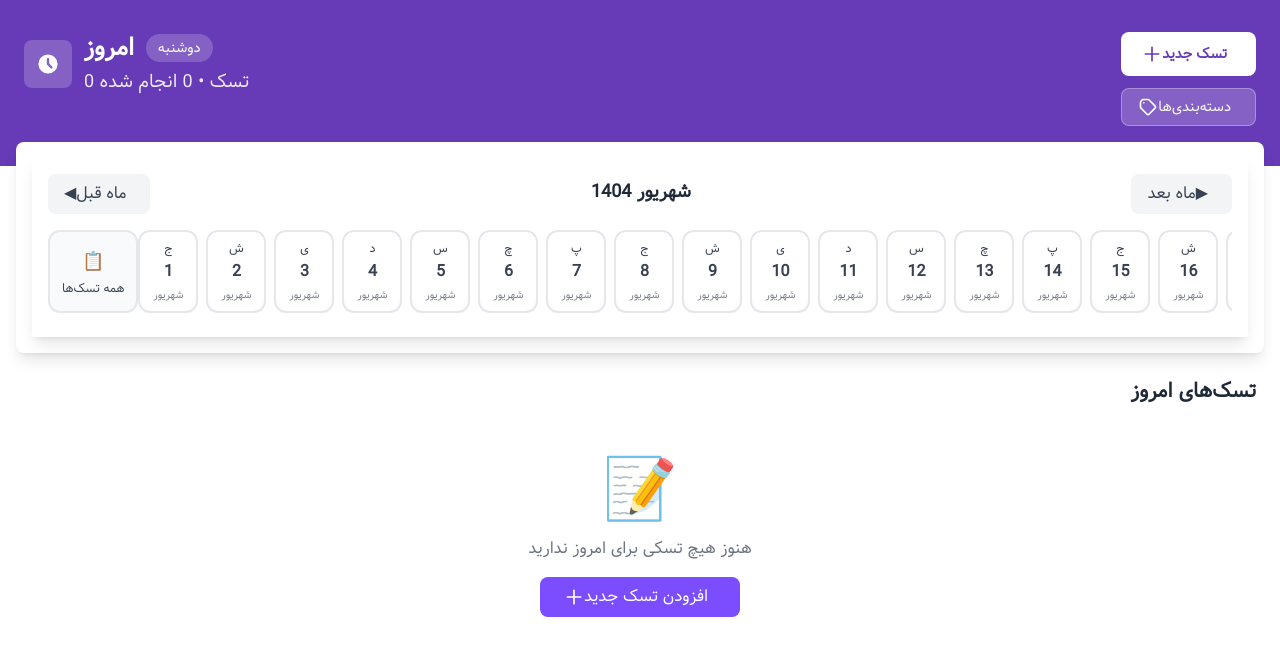
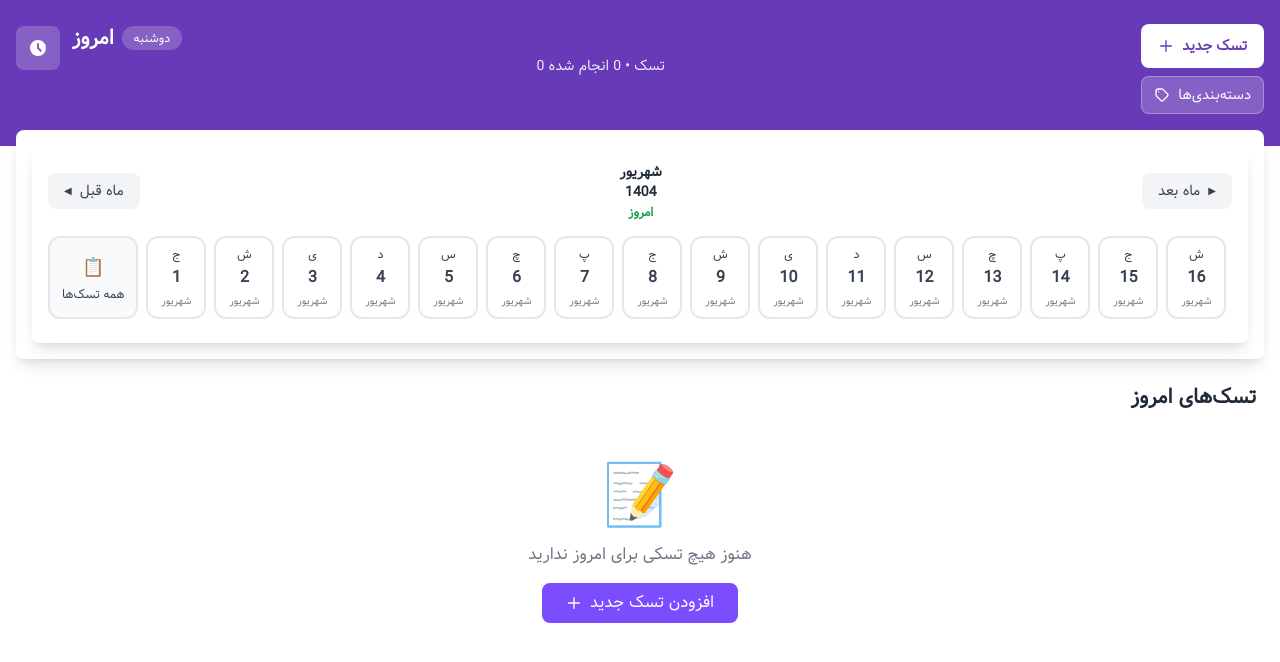
Before and after one commit to mbeigi-reza/ToDo-list, a React (Create React App) app: page / in a window 1280 px wide. Shown: the top 662 px of the page. Built offline with nearby package versions, Linux system fonts and the light colour scheme; the HTML template or start-up script is replaced by a standard one.

Commit message:
Minor changes

```diff
--- a/package.json
+++ b/package.json
@@ -2,7 +2,7 @@
   "name": "persian-todo-list",
   "version": "1.0.0",
   "private": true,
-  "homepage": "https://YOUR_USERNAME.github.io/persian-todo-list",
+  "homepage": ".",
   "dependencies": {
     "@fullcalendar/interaction": "^6.1.19",
     "@fullcalendar/moment": "^6.1.19",
--- a/src/App.js
+++ b/src/App.js
@@ -1,6 +1,5 @@
-// C:\Users\Dell\Desktop\ToDo-list\src\App.js
 import React from 'react';
-import { BrowserRouter, Routes, Route } from 'react-router-dom';
+import { HashRouter as Router, Routes, Route } from 'react-router-dom';
 import { TaskProvider } from './context/TaskContext';
 import HomePage from './components/HomePage/HomePage';
 import AddTaskPage from './components/AddTaskPage/AddTaskPage';
@@ -10,13 +9,15 @@ import './App.css';
 function App() {
   return (
     <TaskProvider>
-      <BrowserRouter>
-        <Routes>
-          <Route path="/" element={<HomePage />} />
-          <Route path="/add" element={<AddTaskPage />} />
-          <Route path="/categories" element={<CategoryManager />} />
-        </Routes>
-      </BrowserRouter>
+      <Router>
+        <div className="App">
+          <Routes>
+            <Route path="/" element={<HomePage />} />
+            <Route path="/add" element={<AddTaskPage />} />
+            <Route path="/categories" element={<CategoryManager />} />
+          </Routes>
+        </div>
+      </Router>
     </TaskProvider>
   );
 }
--- a/src/components/HomePage/HomePage.jsx
+++ b/src/components/HomePage/HomePage.jsx
@@ -4,33 +4,33 @@ import { useTasks } from '../../context/TaskContext';
 import HorizontalCalendar from './HorizontalCalendar';
 import TaskList from './TaskList';
 
-// کامپوننت آیکون‌های SVG
+// آیکون‌های SVG بهینه‌شده برای موبایل
 const TodayIcon = () => (
-  <svg className="w-5 h-5 md:w-6 md:h-6" fill="currentColor" viewBox="0 0 20 20">
+  <svg className="w-4 h-4 xs:w-5 xs:h-5" fill="currentColor" viewBox="0 0 20 20">
     <path fillRule="evenodd" d="M10 18a8 8 0 100-16 8 8 0 000 16zm1-12a1 1 0 10-2 0v4a1 1 0 00.293.707l2.828 2.829a1 1 0 101.415-1.415L11 9.586V6z" clipRule="evenodd" />
   </svg>
 );
 
 const AllTasksIcon = () => (
-  <svg className="w-5 h-5 md:w-6 md:h-6" fill="none" stroke="currentColor" viewBox="0 0 24 24">
+  <svg className="w-4 h-4 xs:w-5 xs:h-5" fill="none" stroke="currentColor" viewBox="0 0 24 24">
     <path strokeLinecap="round" strokeLinejoin="round" strokeWidth={2} d="M9 5H7a2 2 0 00-2 2v12a2 2 0 002 2h10a2 2 0 002-2V7a2 2 0 00-2-2h-2M9 5a2 2 0 002 2h2a2 2 0 002-2M9 5a2 2 0 012-2h2a2 2 0 012 2" />
   </svg>
 );
 
 const CalendarIcon = () => (
-  <svg className="w-5 h-5 md:w-6 md:h-6" fill="none" stroke="currentColor" viewBox="0 0 24 24">
+  <svg className="w-4 h-4 xs:w-5 xs:h-5" fill="none" stroke="currentColor" viewBox="0 0 24 24">
     <path strokeLinecap="round" strokeLinejoin="round" strokeWidth={2} d="M8 7V3m8 4V3m-9 8h10M5 21h14a2 2 0 002-2V7a2 2 0 00-2-2H5a2 2 0 00-2 2v12a2 2 0 002 2z" />
   </svg>
 );
 
 const AddTaskIcon = () => (
-  <svg className="w-4 h-4 md:w-5 md:h-5" fill="none" stroke="currentColor" viewBox="0 0 24 24">
+  <svg className="w-3 h-3 xs:w-4 xs:h-4" fill="none" stroke="currentColor" viewBox="0 0 24 24">
     <path strokeLinecap="round" strokeLinejoin="round" strokeWidth={2} d="M12 4v16m8-8H4" />
   </svg>
 );
 
 const CategoriesIcon = () => (
-  <svg className="w-4 h-4 md:w-5 md:h-5" fill="none" stroke="currentColor" viewBox="0 0 24 24">
+  <svg className="w-3 h-3 xs:w-4 xs:h-4" fill="none" stroke="currentColor" viewBox="0 0 24 24">
     <path strokeLinecap="round" strokeLinejoin="round" strokeWidth={2} d="M7 7h.01M7 3h5c.512 0 1.024.195 1.414.586l7 7a2 2 0 010 2.828l-7 7a2 2 0 01-2.828 0l-7-7A1.994 1.994 0 013 12V7a4 4 0 014-4z" />
   </svg>
 );
@@ -89,48 +89,52 @@ export default function HomePage() {
   };
 
   return (
-    <div className="min-h-screen bg-white">
-      {/* هدر بهبود یافته */}
-      <div className="bg-[#673AB7] text-white pt-6 md:pt-8 pb-4 md:pb-6 px-4 md:px-6">
-        <div className="flex flex-col md:flex-row md:justify-between md:items-start gap-3 md:gap-0 mb-3 md:mb-4">
-          <div className="flex-1">
-            <div className="flex items-center space-x-2 md:space-x-3 space-x-reverse mb-2">
-              <div className="bg-white bg-opacity-20 p-2 md:p-3 rounded-lg">
+    <div className="min-h-screen bg-white min-w-xxs">
+      {/* هدر کاملاً رسپانسیو */}
+      <div className="bg-primary-600 text-white pt-3 xxs:pt-4 xs:pt-6 pb-2 xxs:pb-3 xs:pb-4 px-2 xxs:px-3 xs:px-4">
+        <div className="flex flex-col xxs:flex-row xxs:justify-between xxs:items-start gap-1 xxs:gap-2 xs:gap-3">
+          {/* بخش اطلاعات اصلی */}
+          <div className="flex-1 min-w-0">
+            <div className="flex items-start gap-2 xxs:gap-3 space-x-reverse">
+              {/* آیکون وضعیت */}
+              <div className="bg-white bg-opacity-20 p-2 xxs:p-3 rounded-lg flex-shrink-0 mt-0.5">
                 <div className="text-white">
                   {getStatusIcon()}
                 </div>
               </div>
-              <div className="flex-1">
-                <div className="flex flex-col md:flex-row md:items-center gap-2 md:gap-3">
-                  <h1 className="text-xl md:text-2xl font-bold">{getPageTitle()}</h1>
+
+              {/* متن‌ها */}
+              <div className="flex-1 min-w-0 overflow-hidden">
+                <div className="flex flex-col xxs:flex-row xxs:items-center gap-1 xxs:gap-2">
+                  <h1 className="text-base xxs:text-lg xs:text-xl font-bold truncate">{getPageTitle()}</h1>
                   {selectedDate !== null && (
-                    <span className="bg-white bg-opacity-20 px-2 md:px-3 py-1 rounded-full text-xs md:text-sm self-start md:self-auto">
+                    <span className="bg-white bg-opacity-20 px-2 xxs:px-3 py-1 rounded-full text-xxs xxs:text-xs self-start xxs:self-auto whitespace-nowrap flex-shrink-0 mt-0.5 xxs:mt-0">
                       {getDayName(selectedDate)}
                     </span>
                   )}
                 </div>
-                <p className="text-base md:text-lg opacity-90 mt-1">
+                <p className="text-xxs xxs:text-xs xs:text-sm opacity-90 mt-1 whitespace-nowrap">
                   {totalTasks} تسک • {completedTasks} انجام شده
                 </p>
               </div>
             </div>
 
-            {/* نوار پیشرفت */}
+            {/* نوار پیشرفت - در موبایل‌های بسیار کوچک مخفی */}
             {totalTasks > 0 && (
-              <div className="bg-white bg-opacity-20 rounded-full h-1.5 md:h-2 mt-2 md:mt-3">
+              <div className="hidden xxs:block bg-white bg-opacity-20 rounded-full h-1.5 xs:h-2 mt-2 xs:mt-3">
                 <div
-                  className="bg-green-400 h-1.5 md:h-2 rounded-full transition-all duration-500"
+                  className="bg-green-400 h-1.5 xs:h-2 rounded-full transition-all duration-500"
                   style={{ width: `${completionPercentage}%` }}
                 ></div>
               </div>
             )}
           </div>
 
-          {/* دکمه‌های عمل - با آیکون‌های SVG */}
-          <div className="flex flex-row md:flex-col gap-2 md:gap-3 mt-2 md:mt-0">
+          {/* دکمه‌های عمل - کاملاً فشرده */}
+          <div className="flex flex-row xxs:flex-col mb-4 gap-1 xxs:gap-2 mt-2 xxs:mt-0">
             <button
               onClick={() => navigate('/add')}
-              className="flex-1 md:flex-none bg-white text-[#673AB7] px-3 md:px-4 py-2 md:py-3 rounded-lg font-semibold text-sm flex items-center justify-center space-x-2 space-x-reverse hover:bg-opacity-90 transition-all"
+              className="flex-1 xxs:flex-none bg-white text-primary-600 px-2 xxs:px-3 py-1 xxs:py-2 xs:py-3 rounded-lg font-semibold text-xxs xxs:text-xs xs:text-sm flex items-center justify-center gap-1 xxs:gap-2 space-x-reverse hover:bg-opacity-90 transition-all whitespace-nowrap min-h-[2rem] xxs:min-h-[2.5rem]"
             >
               <AddTaskIcon />
               <span>تسک جدید</span>
@@ -138,7 +142,7 @@ export default function HomePage() {
 
             <button
               onClick={() => navigate('/categories')}
-              className="flex-1 md:flex-none bg-white bg-opacity-20 text-white px-3 md:px-4 py-2 rounded-lg font-medium text-sm flex items-center justify-center space-x-2 space-x-reverse hover:bg-opacity-30 transition-all border border-white border-opacity-30"
+              className="flex-1 xxs:flex-none bg-white bg-opacity-20 text-white px-2 xxs:px-3 py-1 xxs:py-2 rounded-lg font-medium text-xxs xxs:text-xs xs:text-sm flex items-center justify-center gap-1 xxs:gap-2 space-x-reverse hover:bg-opacity-30 transition-all border border-white border-opacity-30 whitespace-nowrap min-h-[2rem]"
             >
               <CategoriesIcon />
               <span>دسته‌بندی‌ها</span>
@@ -146,10 +150,10 @@ export default function HomePage() {
           </div>
         </div>
 
-        {/* اطلاعات آماری پایین */}
+        {/* اطلاعات آماری - در موبایل‌های بسیار کوچک مخفی */}
         {selectedDate !== null && totalTasks > 0 && (
-          <div className="flex justify-end mt-3 md:mt-4 pt-3 md:pt-4 border-t border-white border-opacity-20">
-            <div className="bg-white bg-opacity-20 px-2 mb-6 md:px-3 py-1 rounded-full text-xs">
+          <div className="hidden xxs:flex justify-end mt-2 xs:mt-3 pt-2 xs:pt-3 border-t border-white border-opacity-20">
+            <div className="bg-white bg-opacity-20 px-2 xs:px-3 py-1 rounded-full text-xxs xxs:text-xs">
               {completionPercentage}% تکمیل شده
             </div>
           </div>
@@ -157,7 +161,7 @@ export default function HomePage() {
       </div>
 
       {/* تقویم افقی */}
-      <div className="bg-white mx-2 md:mx-4 -mt-3 md:-mt-6 rounded-lg shadow-lg p-3 md:p-4 z-10 relative">
+      <div className="bg-white mx-1 xxs:mx-2 xs:mx-4 -mt-2 xxs:-mt-3 xs:-mt-4 rounded-lg shadow-lg p-2 xxs:p-3 xs:p-4 z-10 relative">
         <HorizontalCalendar
           selectedDate={selectedDate}
           onDateChange={setSelectedDate}
@@ -165,8 +169,8 @@ export default function HomePage() {
       </div>
 
       {/* لیست تسک‌ها */}
-      <div className="p-4 md:p-6">
-        <h2 className="text-lg md:text-xl font-bold mb-4 md:mb-6 text-right text-gray-800">
+      <div className="p-2 xxs:p-3 xs:p-4 md:p-6">
+        <h2 className="text-sm xxs:text-base xs:text-lg md:text-xl font-bold mb-2 xxs:mb-3 xs:mb-4 md:mb-6 text-right text-gray-800 truncate">
           {selectedDate === null
             ? "همه تسک‌های شما"
             : isToday(selectedDate)
@@ -176,11 +180,11 @@ export default function HomePage() {
         </h2>
 
         {filteredTasks.length === 0 ? (
-          <div className="text-center py-8">
-            <div className="text-gray-400 text-4xl md:text-6xl mb-3 md:mb-4">
+          <div className="text-center py-4 xxs:py-6 xs:py-8">
+            <div className="text-gray-400 text-2xl xxs:text-3xl xs:text-4xl md:text-6xl mb-2 xxs:mb-3 xs:mb-4">
               {selectedDate === null ? '📋' : isToday(selectedDate) ? '📝' : '📅'}
             </div>
-            <p className="text-gray-500 mb-3 md:mb-4 text-sm md:text-base">
+            <p className="text-gray-500 mb-2 xxs:mb-3 xs:mb-4 text-xxs xxs:text-xs xs:text-sm md:text-base px-1 xxs:px-2 text-ellipsis-2">
               {selectedDate === null
                 ? 'هنوز هیچ تسکی ایجاد نکرده‌اید'
                 : isToday(selectedDate)
@@ -190,7 +194,7 @@ export default function HomePage() {
             </p>
             <button
               onClick={() => navigate('/add')}
-              className="bg-[#7C4DFF] hover:bg-[#673AB7] text-white px-4 md:px-6 py-2 rounded-lg font-medium text-sm md:text-base flex items-center justify-center space-x-2 space-x-reverse mx-auto"
+              className="bg-primary-500 hover:bg-primary-600 text-white px-3 xxs:px-4 xs:px-6 py-1 xxs:py-2 rounded-lg font-medium text-xxs xxs:text-xs xs:text-sm md:text-base flex items-center justify-center gap-1 xxs:gap-2 space-x-reverse mx-auto"
             >
               <AddTaskIcon />
               <span>افزودن تسک جدید</span>
--- a/src/components/HomePage/HorizontalCalendar.jsx
+++ b/src/components/HomePage/HorizontalCalendar.jsx
@@ -201,52 +201,53 @@ export default function HorizontalCalendar({ selectedDate, onDateChange }) {
   };
 
   return (
-    <div className="bg-white p-4 shadow-lg">
-      {/* کنترل ماه */}
-      <div className="flex justify-between items-center mb-4">
+    <div className="bg-white p-2 xxs:p-3 xs:p-4 shadow-lg rounded-lg">
+      {/* کنترل ماه - کاملاً رسپانسیو */}
+      <div className="flex justify-between items-center mb-2 xxs:mb-3 xs:mb-4">
         <button
           onClick={handlePrevMonth}
-          className="px-4 py-2 bg-gray-100 rounded-lg hover:bg-gray-200 transition-colors text-gray-700 flex items-center space-x-2 space-x-reverse"
+          className="px-2 xxs:px-3 xs:px-4 py-1 xxs:py-2 bg-gray-100 rounded-lg hover:bg-gray-200 transition-colors text-gray-700 flex items-center space-x-1 xxs:space-x-2 space-x-reverse text-xxs xxs:text-xs xs:text-sm"
         >
-          <span>◀</span>
-          <span>ماه قبل</span>
+          <span className="text-xxs">◀</span>
+          <span className="hidden xxs:inline">ماه قبل</span>
         </button>
 
-        <div className="text-lg font-semibold text-gray-800 text-center">
-          {months[currentMonth.jm - 1]} {currentMonth.jy}
+        <div className="text-xs xxs:text-sm xs:text-base md:text-lg font-semibold text-gray-800 text-center px-1">
+          <div className="text-xxs xxs:text-xs xs:text-sm">{months[currentMonth.jm - 1]}</div>
+          <div className="text-xxs xxs:text-xs xs:text-sm">{currentMonth.jy}</div>
           {isCurrentMonthToday() && (
-            <div className="text-sm text-green-600 mt-1"></div>
+            <div className="text-xxs xxs:text-xs text-green-600 mt-0.5">امروز</div>
           )}
         </div>
 
         <button
           onClick={handleNextMonth}
-          className="px-4 py-2 bg-gray-100 rounded-lg hover:bg-gray-200 transition-colors text-gray-700 flex items-center space-x-2 space-x-reverse"
+          className="px-2 xxs:px-3 xs:px-4 py-1 xxs:py-2 bg-gray-100 rounded-lg hover:bg-gray-200 transition-colors text-gray-700 flex items-center space-x-1 xxs:space-x-2 space-x-reverse text-xxs xxs:text-xs xs:text-sm"
         >
-          <span>ماه بعد</span>
-          <span>▶</span>
+          <span className="hidden xxs:inline">ماه بعد</span>
+          <span className="text-xxs">▶</span>
         </button>
       </div>
 
-      {/* روزها */}
+      {/* روزها - کاملاً رسپانسیو */}
       <div
         ref={scrollContainerRef}
-        className="flex overflow-x-auto space-x-2 space-x-reverse pb-2 scrollbar-hide"
+        className="flex overflow-x-auto space-x-1 xxs:space-x-2 space-x-reverse pb-1 xxs:pb-2 scrollbar-hide"
         style={{ scrollBehavior: 'smooth' }}
       >
         {/* همه تسک‌ها */}
         <div
           onClick={handleShowAllTasks}
           className={`
-            min-w-[80px] p-3 rounded-xl text-center cursor-pointer transition-all flex flex-col items-center justify-center border-2 flex-shrink-0
+            min-w-[45px] xxs:min-w-[50px] xs:min-w-[60px] md:min-w-[80px] p-1 xxs:p-2 xs:p-3 rounded-xl text-center cursor-pointer transition-all flex flex-col items-center justify-center border-2 flex-shrink-0
             ${isAllTasksSelected
-              ? 'bg-[#673AB7] text-white shadow-lg transform scale-105 border-[#673AB7]'
+              ? 'bg-primary-600 text-white shadow-lg transform scale-105 border-primary-600'
               : 'bg-gray-50 hover:bg-gray-100 text-gray-700 border-gray-200 hover:border-gray-300'
             }
           `}
         >
-          <div className="text-lg mb-1">📋</div>
-          <div className="text-xs font-medium whitespace-nowrap">همه تسک‌ها</div>
+          <div className="text-sm xxs:text-base xs:text-lg mb-0.5 xxs:mb-1">📋</div>
+          <div className="text-[8px] xxs:text-[9px] xs:text-[10px] md:text-xs font-medium whitespace-nowrap">همه تسک‌ها</div>
         </div>
 
         {/* روزهای ماه */}
@@ -261,22 +262,22 @@ export default function HorizontalCalendar({ selectedDate, onDateChange }) {
               onClick={() => onDateChange(date)}
               data-today={today}
               className={`
-                min-w-[60px] p-2 rounded-xl text-center cursor-pointer transition-all flex flex-col items-center justify-center border-2 flex-shrink-0
+                min-w-[30px] xxs:min-w-[35px] xs:min-w-[45px] md:min-w-[60px] p-1 xxs:p-2 rounded-xl text-center cursor-pointer transition-all flex flex-col items-center justify-center border-2 flex-shrink-0
                 ${selected
-                  ? 'bg-[#673AB7] text-white shadow-lg transform scale-105 border-[#673AB7]'
+                  ? 'bg-primary-600 text-white shadow-lg transform scale-105 border-primary-600'
                   : today
-                    ? 'bg-[#E1D8F1] text-[#673AB7] border-[#673AB7]'
+                    ? 'bg-primary-100 text-primary-700 border-primary-600'
                     : 'bg-white text-gray-700 border-gray-200 hover:bg-gray-50 hover:border-gray-300'
                 }
               `}
             >
-              <div className={`text-xs font-medium ${today && !selected ? 'text-[#673AB7]' : ''}`}>
+              <div className={`text-[8px] xxs:text-[9px] xs:text-[10px] md:text-xs font-medium ${today && !selected ? 'text-primary-700' : ''}`}>
                 {getDayName(date)}
               </div>
-              <div className={`text-base font-bold mt-1 ${today && !selected ? 'text-[#673AB7]' : ''}`}>
+              <div className={`text-xs xxs:text-sm xs:text-base md:text-base font-bold mt-0.5 xxs:mt-1 ${today && !selected ? 'text-primary-700' : ''}`}>
                 {dayNumber}
               </div>
-              <div className="text-[10px] mt-1 opacity-70">
+              <div className="text-[6px] xxs:text-[7px] xs:text-[8px] md:text-[10px] mt-0.5 xxs:mt-1 opacity-70">
                 {date.toLocaleDateString('fa-IR', { month: 'short' })}
               </div>
             </div>
--- a/tailwind.config.js
+++ b/tailwind.config.js
@@ -15,6 +15,28 @@ module.exports = {
           700: '#512DA8',
         }
       },
+      screens: {
+        'xxs': '280px',   // موبایل‌های بسیار کوچک
+        'xs': '360px',    // موبایل‌های کوچک
+        'sm': '640px',    // موبایل‌های معمولی
+        'md': '768px',    // تبلت
+        'lg': '1024px',   // دسکتاپ کوچک
+        'xl': '1280px',   // دسکتاپ
+        '2xl': '1536px',  // دسکتاپ بزرگ
+      },
+      fontSize: {
+        'xxs': ['0.625rem', '0.75rem'], // 10px
+        'xs': ['0.75rem', '1rem'],      // 12px
+        'sm': ['0.875rem', '1.25rem'],  // 14px
+        'base': ['1rem', '1.5rem'],     // 16px
+        'lg': ['1.125rem', '1.75rem'],  // 18px
+        'xl': ['1.25rem', '1.75rem'],   // 20px
+        '2xl': ['1.5rem', '2rem'],      // 24px
+      },
+      spacing: {
+        '18': '4.5rem',
+        '88': '22rem',
+      }
     },
   },
   plugins: [
@@ -26,6 +48,18 @@ module.exports = {
           '&::-webkit-scrollbar': {
             display: 'none'
           }
+        },
+        '.text-ellipsis-2': {
+          display: '-webkit-box',
+          '-webkit-line-clamp': '2',
+          '-webkit-box-orient': 'vertical',
+          overflow: 'hidden',
+        },
+        '.text-ellipsis-3': {
+          display: '-webkit-box',
+          '-webkit-line-clamp': '3',
+          '-webkit-box-orient': 'vertical',
+          overflow: 'hidden',
         }
       })
     }
```
